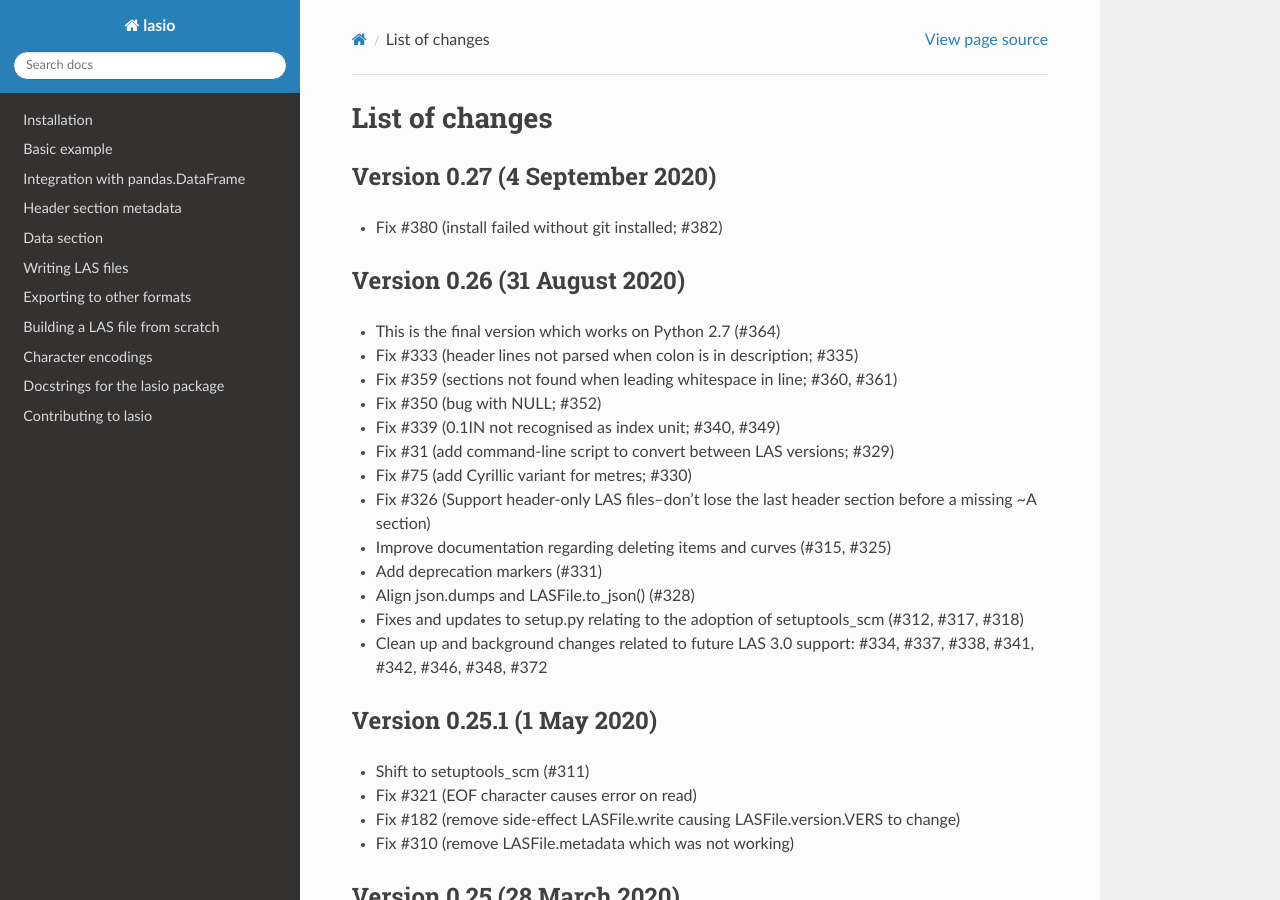
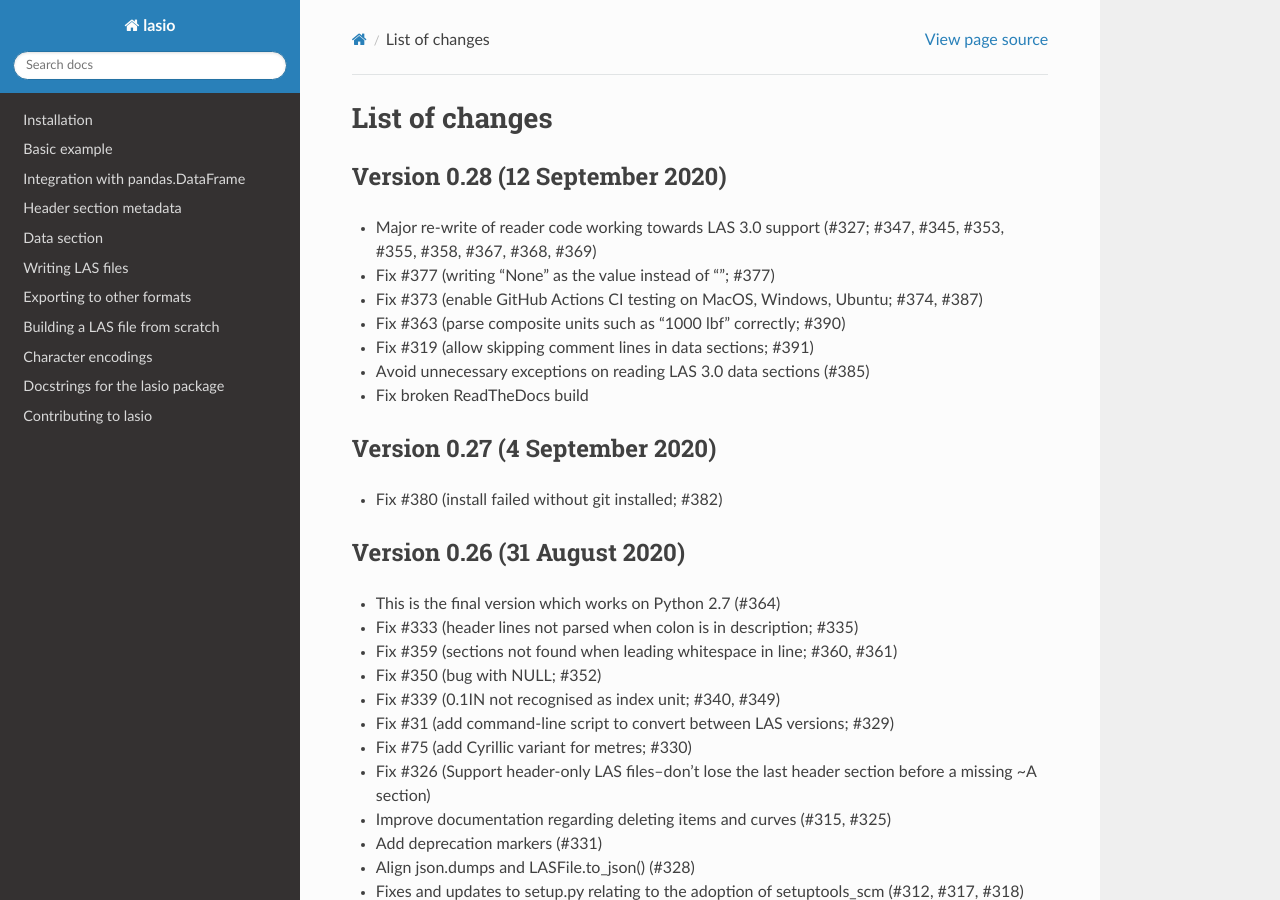
Before and after one commit to kinverarity1/lasio, a Sphinx documentation site: the page built from docs/source/changelog.rst, in a window 1280 px wide and 900 px high. Built offline with Sphinx 7.4.7 and the Read the Docs theme 2.0.0, drawn with Linux system fonts in a browser that asks for light colours; formulas are drawn with MathJax 3.

Commit message:
Add v0.28 release notes

```diff
--- a/docs/source/changelog.rst
+++ b/docs/source/changelog.rst
@@ -1,5 +1,15 @@
 List of changes
 ===============================
+
+Version 0.28 (12 September 2020)
+--------------------------------
+- Major re-write of reader code working towards LAS 3.0 support (#327; #347, #345, #353, #355, #358, #367, #368, #369)
+- Fix #377 (writing "None" as the value instead of ""; #377)
+- Fix #373 (enable GitHub Actions CI testing on MacOS, Windows, Ubuntu; #374, #387)
+- Fix #363 (parse composite units such as "1000 lbf" correctly; #390)
+- Fix #319 (allow skipping comment lines in data sections; #391)
+- Avoid unnecessary exceptions on reading LAS 3.0 data sections (#385)
+- Fix broken ReadTheDocs build
 
 Version 0.27 (4 September 2020)
 -------------------------------
```
